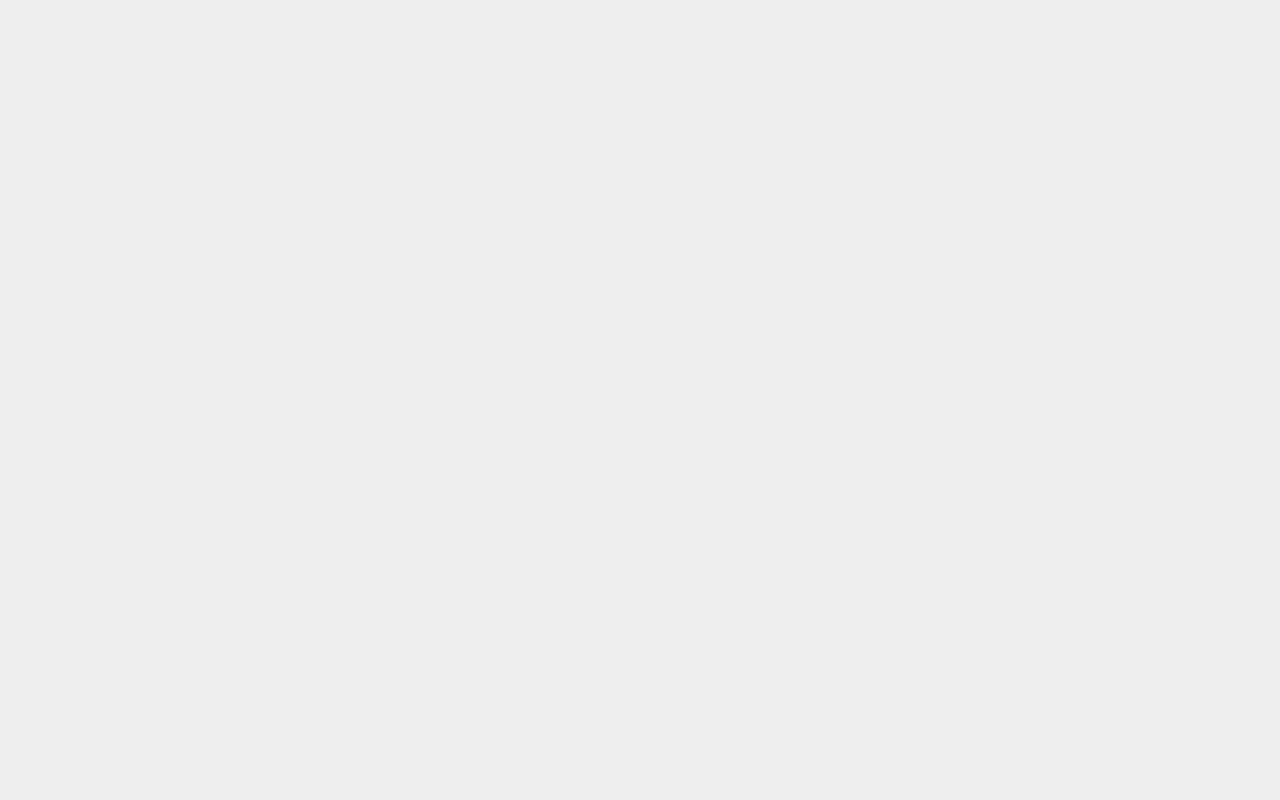
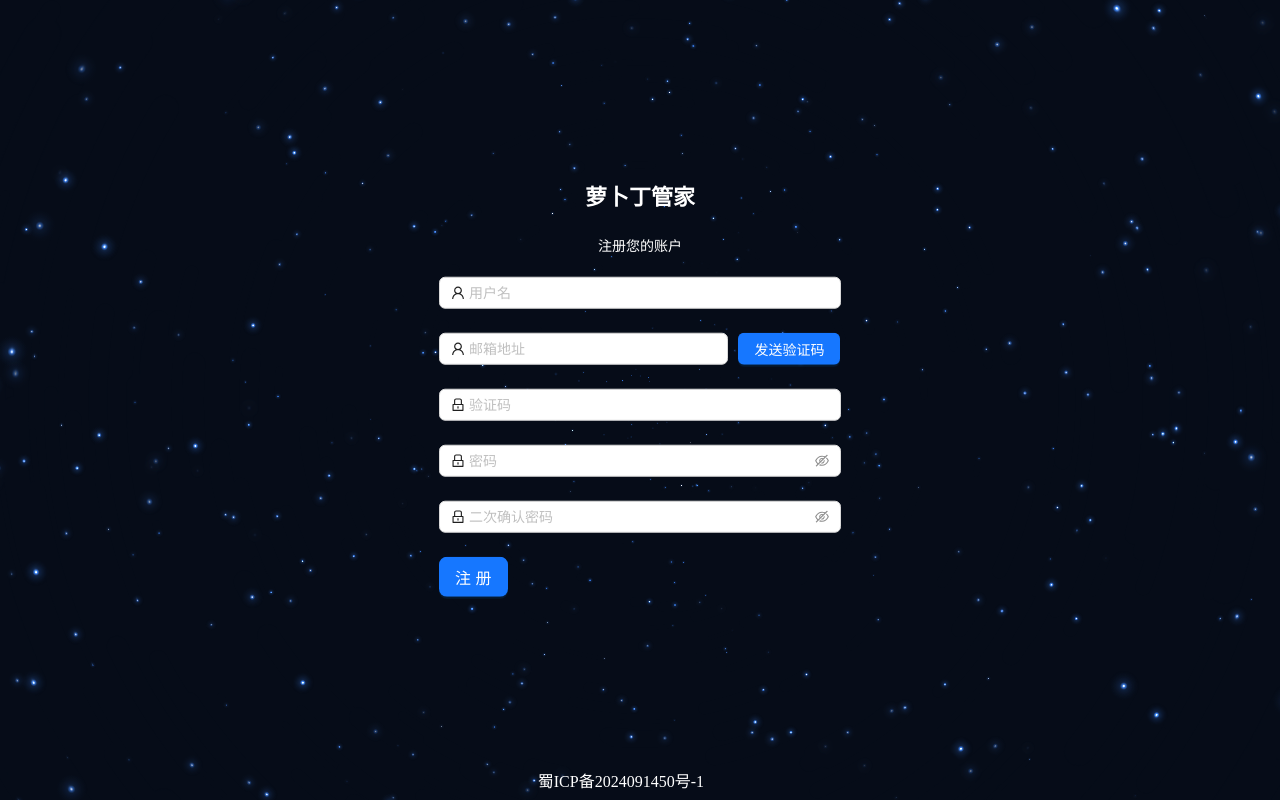
Before and after one commit to shuren233/luobd-react, a React (Vite) app: page /register in a window 1280 px wide. Before the commit this address had no page. Built offline with nearby package versions, Linux system fonts and the light colour scheme.

Commit message:
编写注册页面

```diff
--- a/src/router/index.tsx
+++ b/src/router/index.tsx
@@ -1,6 +1,7 @@
 
 import React,{lazy} from "react";
 import Login from '@/views/login'
+import Register from '@/views/register'
 const Home = lazy(() => import('@/views/home'))
 const User = lazy(() => import('@/views/user'))
 const CashProject = lazy(() => import('@/views/cash/project'))
@@ -111,6 +112,11 @@ const router = [
         // 重定向
         element: <Login />
     },
+    {
+        path: '/register',
+        // 重定向
+        element: <Register />
+    },
 
 ]
 export default router;
--- a/src/views/login/index.tsx
+++ b/src/views/login/index.tsx
@@ -65,7 +65,7 @@ const App:React.FC =  () => {
                     <Card className={style.loginBox}>
                         <div className={style.title}>
                             <h1>萝卜丁管家</h1>
-                            <p>Strive Everyday</p>
+                            <p>登录您的账户</p>
                         </div>
                         <Form form={form} onFinish={submit}>
                         <FormItem  name={'username'} rules={[{ required: true, message: '请输入用户名' }]}>
@@ -81,7 +81,10 @@ const App:React.FC =  () => {
                             </div>
                         </FormItem>
                         <FormItem>
-                            <Button htmlType={'submit'}  type={"primary"} size={"large"}   >登录</Button>
+                            <div>
+                                <Button htmlType={'submit'}  type={"primary"} size={"large"}>登录</Button>
+                                <Button style={{marginLeft: '10px'}} type={"primary"} size={"large"} >注册</Button>
+                            </div>
                         </FormItem>
                         </Form>
                     </Card>
--- /dev/null
+++ b/src/views/register/index.tsx
@@ -0,0 +1,97 @@
+import React, {useEffect, useState} from 'react';
+import {useNavigate} from "react-router-dom";
+import style from './login.module.scss'
+import {Button, Card, Form, Input} from "antd";
+import init from './init.ts'
+
+import FormItem from "antd/es/form/FormItem";
+import { UserOutlined,LockOutlined} from "@ant-design/icons";
+
+const App:React.FC =  () => {
+
+    const navigate = useNavigate();
+    const [loading,setLoading] = useState(false);
+    const [count,setCount] = useState(0);
+    const [tip,setTip] = useState(`发送验证码`);
+    const [form] = Form.useForm<{username:string,password:string,checkCode:string}>();
+    useEffect(() => {
+        init();
+        window.onresize = function (){init()}
+    },[])
+
+
+    useEffect(() => {
+        const intervalId = setInterval(() => {
+            if(count > 0) {
+                setCount(count - 1);
+                setTip(`${count}秒后重新发送`);
+            }
+            if (count === 0) {
+                clearInterval(intervalId);
+                setTip('发送验证码');
+                setLoading(false)
+            }
+        }, 1000);
+
+        return () => clearInterval(intervalId);
+    }, [count]);
+
+
+    const enterLoading = () => {
+        setLoading(true)
+        setCount(59);
+    }
+
+    const submit =  async () => {
+        console.log('提交表单')
+        navigate('/login')
+    }
+
+
+
+    return (
+        <>
+            <div  className={style.login}>
+                <canvas id="canvas" style={{display:'block'}}>
+                </canvas>
+
+
+                    <Card className={style.loginBox}>
+                        <div className={style.title}>
+                            <h1>萝卜丁管家</h1>
+                            <p>注册您的账户</p>
+                        </div>
+                        <Form form={form} onFinish={submit}>
+                        <FormItem  name={'username'} rules={[{ required: true, message: '请输入用户名' }]}>
+                            <Input prefix={<UserOutlined />}  placeholder="用户名"  />
+                        </FormItem>
+                            <FormItem  name={'email'} rules={[{ required: true, message: '请输入邮箱地址' }]}>
+                                <div className="email" style={{display: 'flex'}}>
+                                    <Input prefix={<UserOutlined />}  placeholder="邮箱地址" style={{width: '72%'}}  />
+                                    <Button type={"primary"} loading={loading}  style={{marginLeft: '10px'}} onClick={() => enterLoading()}>{tip}</Button>
+                                </div>
+                            </FormItem>
+                            <FormItem name={'checkCode'} rules={[{ required: true, message: '请输入验证码' }]}>
+                                <Input prefix={<LockOutlined />}   placeholder="验证码"  />
+                            </FormItem>
+                        <FormItem name={'password'} rules={[{ required: true, message: '请输入密码' }]}>
+                            <Input.Password prefix={<LockOutlined />}   placeholder="密码"  />
+                        </FormItem>
+                            <FormItem name={'confirmPassword'} rules={[{ required: true, message: '请输入二次确认密码' }]}>
+                                <Input.Password prefix={<LockOutlined />}   placeholder="二次确认密码"  />
+                            </FormItem>
+                        <FormItem>
+                            <div>
+                                <Button htmlType={'submit'}  type={"primary"} size={"large"}>注册</Button>
+                            </div>
+                        </FormItem>
+                        </Form>
+                    </Card>
+
+                <a href={"https://beian.miit.gov.cn/"} style={{color: '#ffffff',position: 'absolute',bottom: '10px',right: '45%',textDecoration: 'none'}} target="_blank">蜀ICP备2024091450号-1</a>
+            </div>
+        </>
+    );
+};
+
+export default App;
--- /dev/null
+++ b/src/views/register/init.ts
@@ -0,0 +1,116 @@
+export default function initLoginBg(){
+    const windowWidth = document.documentElement.clientWidth || document.body.clientWidth;
+    const windowHeight = document.documentElement.clientHeight || document.body.clientHeight;
+// var windowWidth = window.clientWidth;
+// var windowHeight = window.clientHeight;
+    var canvas = document.getElementById('canvas') as HTMLCanvasElement,
+        ctx = canvas.getContext('2d') as CanvasRenderingContext2D,
+        w = canvas.width = windowWidth,
+        h = canvas.height = windowHeight,
+
+        hue = 217,
+        stars:IntStart[] = [],
+        count = 0,
+        maxStars = 800;//星星数量
+
+    const canvas2 = document.createElement('canvas') ,
+        ctx2 = canvas2.getContext('2d') as CanvasRenderingContext2D;
+    canvas2.width = 100;
+    canvas2.height = 100;
+    const half = canvas2.width / 2,
+        gradient2 = ctx2.createRadialGradient(half, half, 0, half, half, half);
+    gradient2.addColorStop(0.025, '#CCC');
+    gradient2.addColorStop(0.1, 'hsl(' + hue + ', 61%, 33%)');
+    gradient2.addColorStop(0.25, 'hsl(' + hue + ', 64%, 6%)');
+    gradient2.addColorStop(1, 'transparent');
+
+    ctx2.fillStyle = gradient2;
+    ctx2.beginPath();
+    ctx2.arc(half, half, half, 0, Math.PI * 2);
+    ctx2.fill();
+
+// End cache
+
+    function random(min:number, max=0) {
+        if (arguments.length < 2) {
+            max = min;
+            min = 0;
+        }
+
+        if (min > max) {
+            const hold = max;
+            max = min;
+            min = hold;
+        }
+
+        return Math.floor(Math.random() * (max - min + 1)) + min;
+    }
+
+    function maxOrbit(x:number, y:number) {
+        const max = Math.max(x, y),
+            diameter = Math.round(Math.sqrt(max * max + max * max));
+        return diameter / 2;
+//星星移动范围，值越大范围越小，
+    }
+    interface IntStart{
+        orbitRadius:number;
+        radius:number;
+        orbitX:number;
+        orbitY:number
+        timePassed:number;
+        speed:number;
+        alpha:number;
+        draw:()=>void;
+    }
+    const Star = function(this: IntStart) {
+
+        this.orbitRadius = random(maxOrbit(w, h));
+        this.radius = random(60, this.orbitRadius) / 18;
+//星星大小
+        this.orbitX = w / 2;
+        this.orbitY = h / 2;
+        this.timePassed = random(0, maxStars);
+        this.speed = random(this.orbitRadius) / 500000;
+//星星移动速度
+        this.alpha = random(2, 10) / 10;
+
+        count++;
+        stars[count] = this;
+    }
+
+    Star.prototype.draw = function() {
+        const x = Math.sin(this.timePassed) * this.orbitRadius + this.orbitX,
+            y = Math.cos(this.timePassed) * this.orbitRadius + this.orbitY,
+            twinkle = random(10);
+
+        if (twinkle === 1 && this.alpha > 0) {
+            this.alpha -= 0.05;
+        } else if (twinkle === 2 && this.alpha < 1) {
+            this.alpha += 0.05;
+        }
+
+        ctx.globalAlpha = this.alpha;
+        ctx.drawImage(canvas2, x - this.radius / 2, y - this.radius / 2, this.radius, this.radius);
+        this.timePassed += this.speed;
+    }
+
+    for (let i = 0; i < maxStars; i++) {
+        new Star.prototype.constructor();
+    }
+
+    function animation() {
+        ctx.globalCompositeOperation = 'source-over';
+        ctx.globalAlpha = 0.5; //尾巴
+        ctx.fillStyle = 'hsla(' + hue + ', 64%, 6%, 2)';
+        ctx.fillRect(0, 0, w, h)
+
+        ctx.globalCompositeOperation = 'lighter';
+        for (let i = 1, l = stars.length; i < l; i++) {
+            stars[i].draw();
+        }
+
+        window.requestAnimationFrame(animation);
+    }
+
+    animation();
+}
--- /dev/null
+++ b/src/views/register/login.module.scss
@@ -0,0 +1,37 @@
+
+.login {
+  position: relative;
+  .loginBox {
+      position: absolute;
+   background-color: transparent;
+    border: none;
+      top: 50%;
+      left: 50%;
+      display: flex;
+    flex-direction: column;
+      width: 450px;
+      transform: translate(-50%,-50%);
+      color:#fff;
+    h1{
+      font-weight: bold;
+      font-size: 22px;
+      text-align: center;
+      color:#fff;
+    }
+    p{
+      text-align: center;
+      margin: 20px 0;
+    }
+    .title{
+      position: relative;
+    }
+
+    .loginForm {
+      margin-top: 20px;
+    }
+  }
+
+
+
+
+}
```
